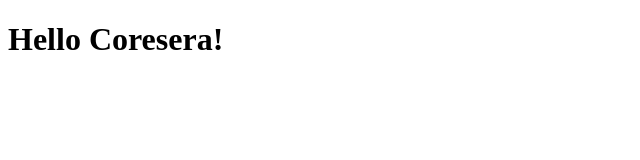
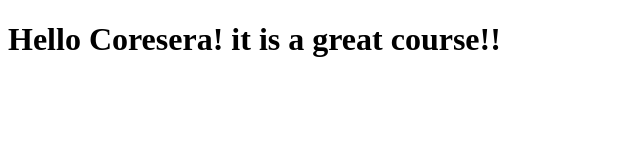
Before and after one commit to aghano/corsera-test, a plain HTML site: page site/index.html in a window 1280 px wide. Shown: the whole page, without its empty margins (0-640 px from the left). Drawn offline with Linux system fonts and the light colour scheme.

Commit message:
Small addition to our small content

```diff
--- a/site/index.html
+++ b/site/index.html
@@ -4,6 +4,6 @@
 	<title>Hello Coresera!</title>
 </head>
 <body>
-<h1>Hello Coresera!</h1>
+<h1>Hello Coresera! it is a great course!!</h1>
 </body>
 </html>
```
